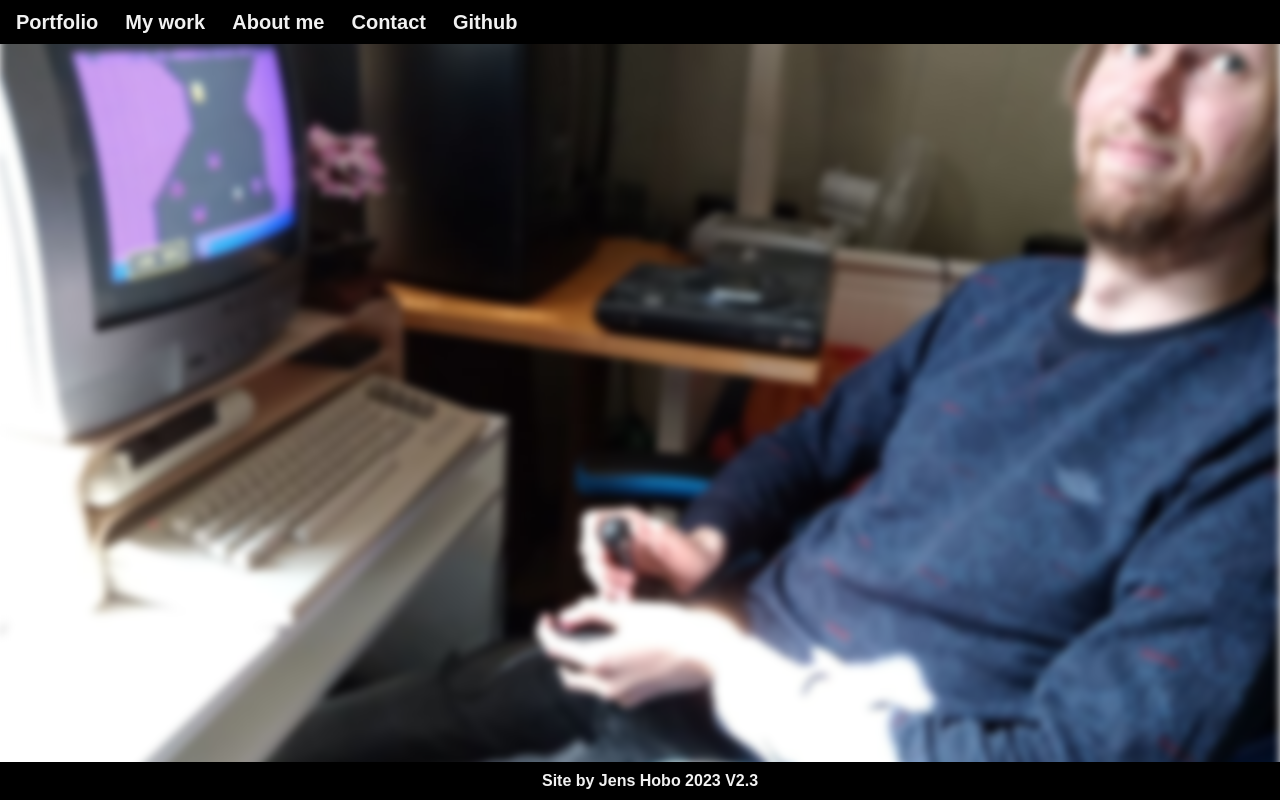
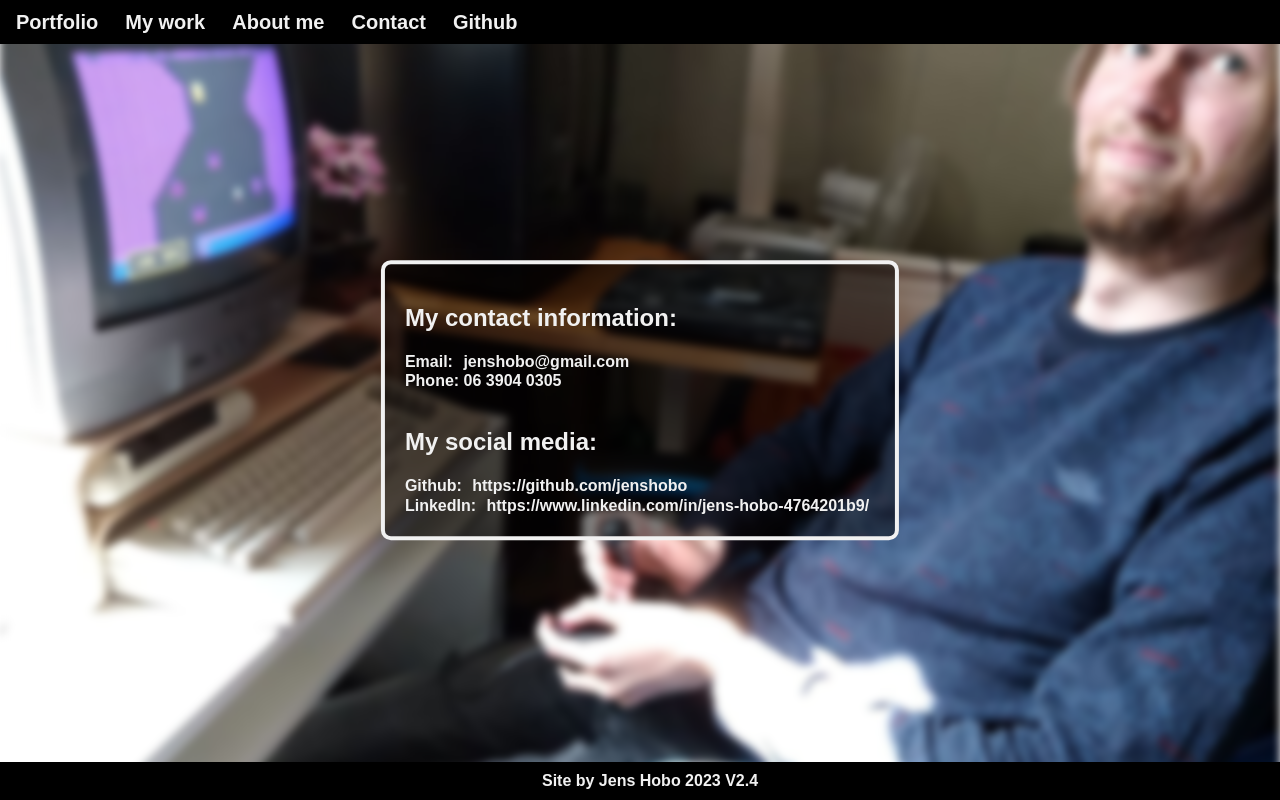
Before and after one commit to jenshobo/jenshobo.github.io, a PHP site: page /External/Pages/Contact.html in a window 1280 px wide. Run offline with PHP 8.4, Linux system fonts and the light colour scheme.

Commit message:
Added contact page contents

```diff
--- a/External/Pages/About.html
+++ b/External/Pages/About.html
@@ -35,7 +35,7 @@
   <div class="Content">
   </div>
   <div class="Footer">
-    <b id="FooterInfo">Site by Jens Hobo 2023 V2.3</b>
+    <b id="FooterInfo">Site by Jens Hobo 2023 V2.4</b>
   </div>
 </body>
 <script src="./../Script/Button.js"></script>
--- a/External/Pages/Contact.html
+++ b/External/Pages/Contact.html
@@ -9,6 +9,7 @@
   <link href="./../Styles/Footer.css" rel="stylesheet" type="text/css">
   <link href="./../Styles/Background.css" rel="stylesheet" type="text/css">
   <link href="./../Styles/Animation.css" rel="stylesheet" type="text/css">
+  <link href="./../Styles/Contact.css" rel="stylesheet" type="text/css">
   <style>
     body {
       -webkit-touch-callout: none;
@@ -33,9 +34,27 @@
     <input id="Link" type="button" value="Github" title="https://github.com/jenshobo">
   </div>
   <div class="Content">
+    <h2 id="Title">My contact information:</h2>
+    <div class="Item">
+      <b id="Text">Email:</b>
+      <input id="Button" type="button" value="jenshobo@gmail.com" title="mailto:jenshobo@gmail.com">
+    </div>
+    <div class="Item">
+      <b id="Text">Phone: 06 3904 0305</b>
+    </div>
+    <br>
+    <h2 id="Title">My social media:</h2>
+    <div class="Item">
+      <b id="Text">Github:</b>
+      <input id="Button" type="button" value="https://github.com/jenshobo" title="https://github.com/jenshobo">
+    </div>
+    <div class="Item">
+      <b id="Text">LinkedIn:</b>
+      <input id="Button" type="button" value="https://www.linkedin.com/in/jens-hobo-4764201b9/" title="https://www.linkedin.com/in/jens-hobo-4764201b9/">
+    </div>
   </div>
   <div class="Footer">
-    <b id="FooterInfo">Site by Jens Hobo 2023 V2.3</b>
+    <b id="FooterInfo">Site by Jens Hobo 2023 V2.4</b>
   </div>
 </body>
 <script src="./../Script/Button.js"></script>
--- a/External/Pages/Work.html
+++ b/External/Pages/Work.html
@@ -35,7 +35,7 @@
   <div class="Content">
   </div>
   <div class="Footer">
-    <b id="FooterInfo">Site by Jens Hobo 2023 V2.3</b>
+    <b id="FooterInfo">Site by Jens Hobo 2023 V2.4</b>
   </div>
 </body>
 <script src="./../Script/Button.js"></script>
--- a/External/Script/Button.js
+++ b/External/Script/Button.js
@@ -7,7 +7,7 @@ for (var i=0, max=all.length; i < max; i++) {
         // check for 'http' to determine if link is internal or external
         // external links are to be opened on a new browser window and igone transition
         // internal links are to replace the current page
-        if (url.includes("http")){
+        if (url.includes("http") || url.includes("mailto")){
             window.open(url);
             return;
         }
--- /dev/null
+++ b/External/Styles/Contact.css
@@ -0,0 +1,28 @@
+.Content {
+    position: absolute;
+    top: 50%;
+    left: 50%;
+    transform: translate(-50%, -50%);
+    color: #f1f1f1;
+
+    background-color: rgba(0,0,0, 0.5);
+    border: 4px solid #f1f1f1;
+
+    padding: 20px;
+    border-radius: 10px;
+}
+
+#Button {
+    text-decoration: none;
+    color: inherit;
+    font-weight: bold;
+    font-size: inherit;
+
+    background-color: transparent;
+
+    border: none;
+    overflow: hidden;
+    outline: none;
+
+    cursor: pointer;
+}
--- a/External/Styles/Header.css
+++ b/External/Styles/Header.css
@@ -32,7 +32,6 @@
     outline: none;
 
     float: left;
-    bottom: 0%;
     margin-right: 15px;
     transition-duration: 0.4s;
 }
--- a/index.html
+++ b/index.html
@@ -52,7 +52,7 @@
     </div>
   </div>
   <div class="Footer">
-    <b id="FooterInfo">Site by Jens Hobo 2023 V2.3</b>
+    <b id="FooterInfo">Site by Jens Hobo 2023 V2.4</b>
   </div>
 </body>
 <script src="./External/Script/Button.js"></script>
```
